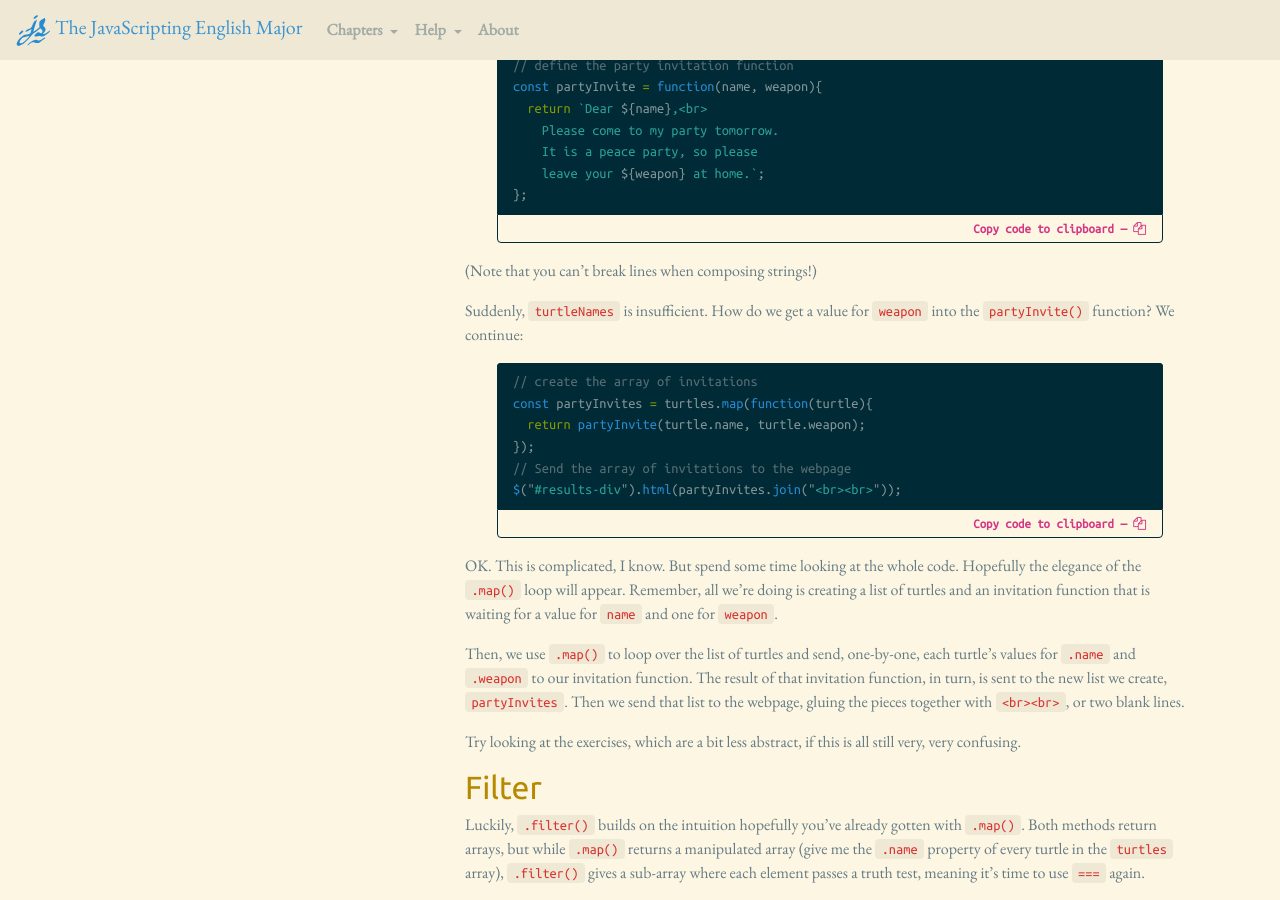
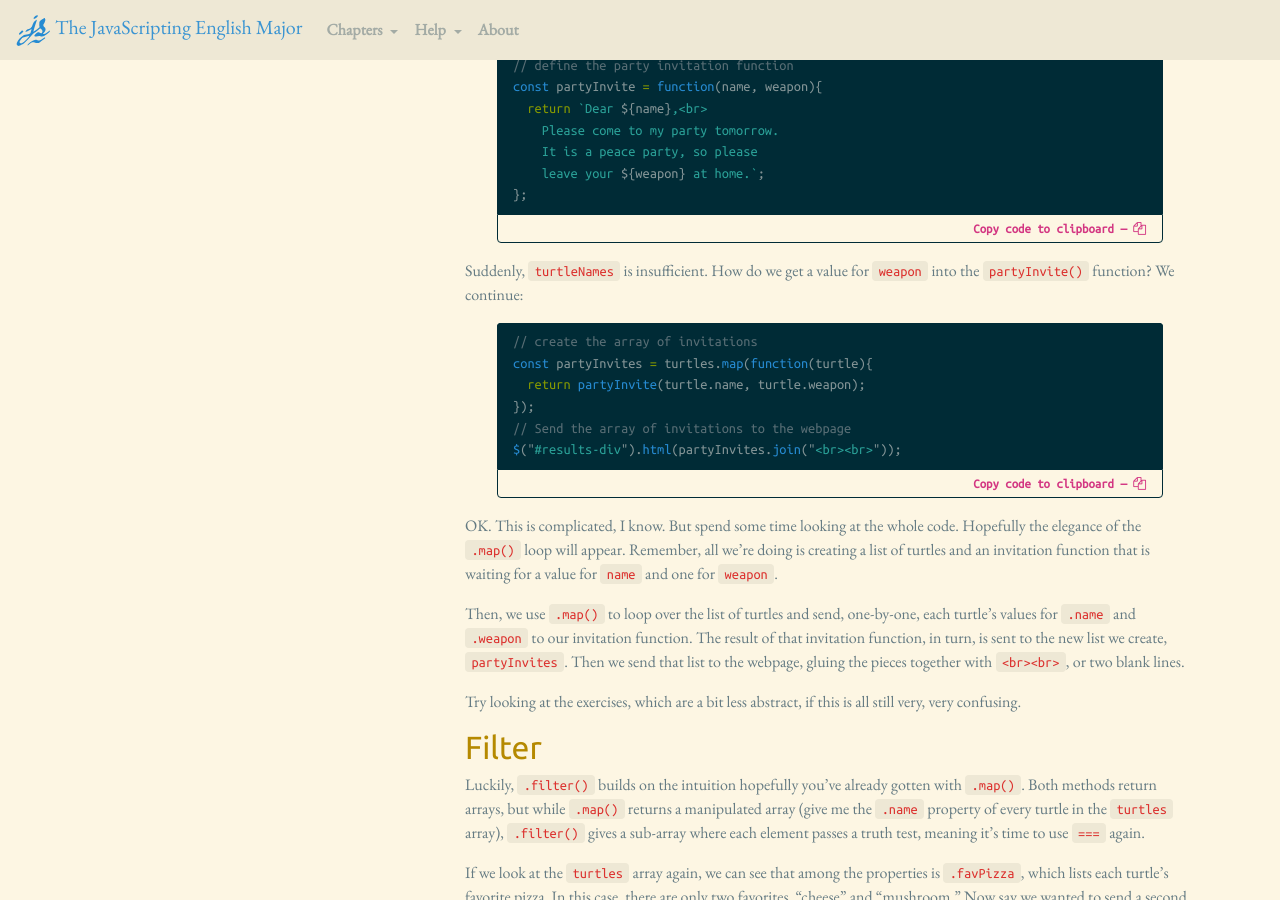
Before and after one commit to muziejus/javascripting-english-major, a Jekyll site: the page built from _chapters/iteration.md, in a window 1280 px wide and 900 px high, scrolled down 4280 px. Built offline with Jekyll 4.4.1, drawn with Linux system fonts in a browser that asks for light colours; nearby versions of some CDN libraries.

Commit message:
we can break lines now.

````diff
--- a/_chapters/iteration.md
+++ b/_chapters/iteration.md
@@ -246,8 +246,6 @@ const partyInvite = function(name, weapon){
 };
 ```
 
-(Note that you can’t break lines when composing strings!)
-
 Suddenly, `turtleNames` is insufficient. How do we get a value for `weapon`
 into the `partyInvite()` function? We continue:
 
````
